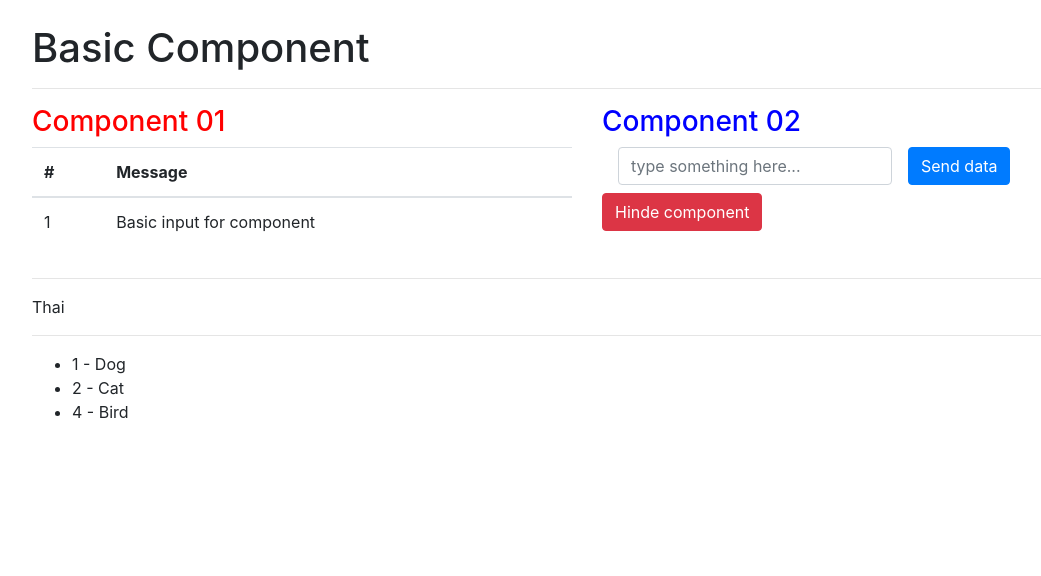
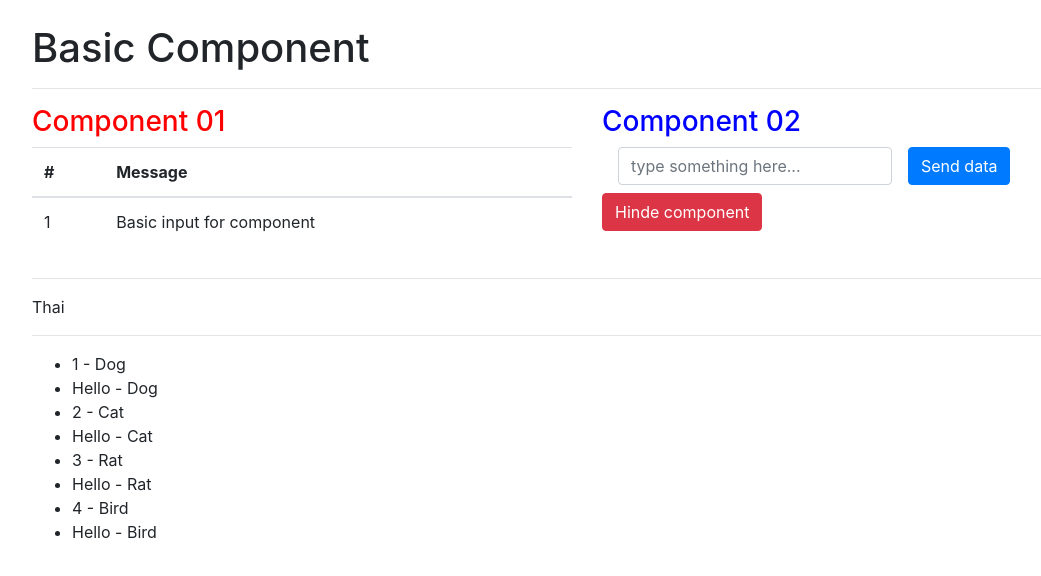
Before and after one commit to un4ckn0wl3z/basic-angular7, an Angular app: page / in a window 1280 px wide. Shown: the top 576 px of the page, without its empty margins (53-1094 px from the left). Built offline with nearby package versions, Linux system fonts and the light colour scheme.

Commit message:
play with ng-container

```diff
--- a/src/app/app.component.html
+++ b/src/app/app.component.html
@@ -28,7 +28,8 @@
   <hr>
   <ul>
     <ng-container *ngFor="let item of animals; let index = index">
-      <li *ngIf="item != 'Rat'">{{index+1}} - {{item}}</li>
+    <li >{{index+1}} - {{item}}</li>
+    <li >Hello - {{item}}</li>
   </ng-container>
   </ul>
 
```
